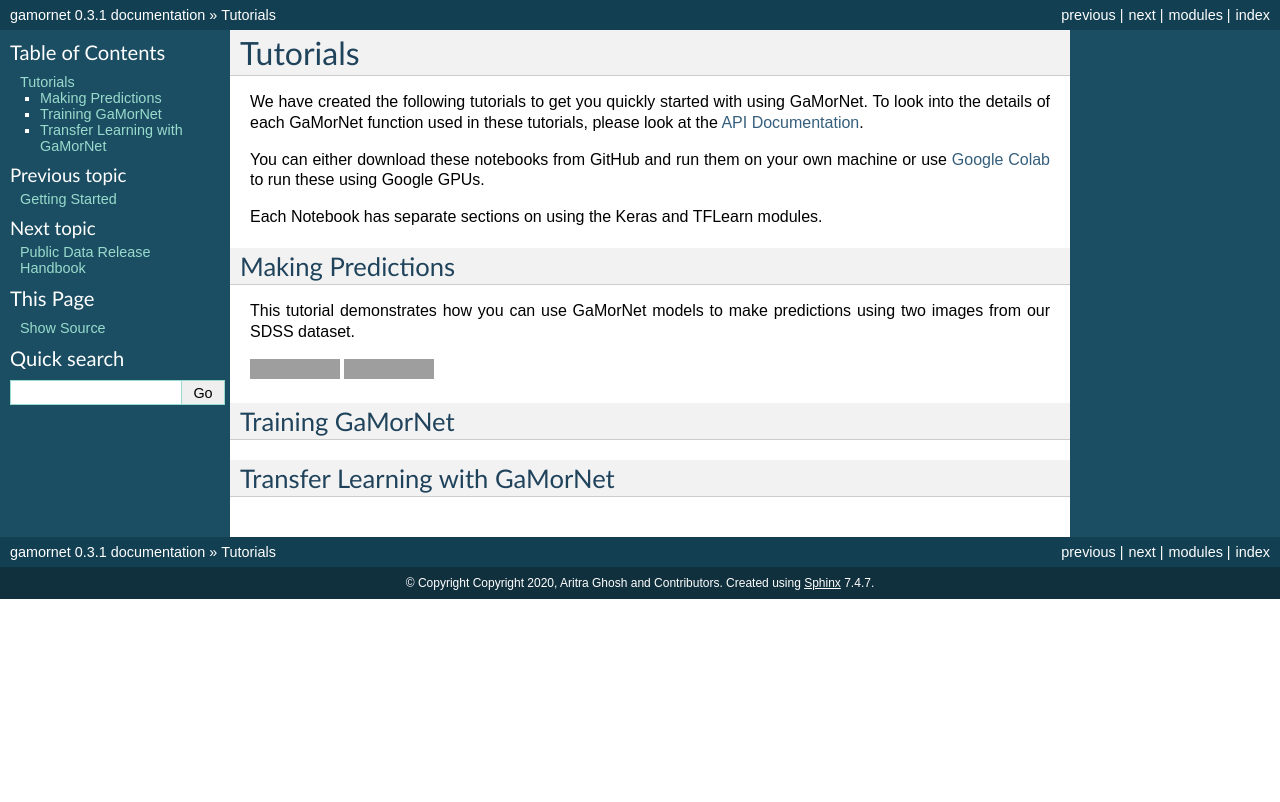
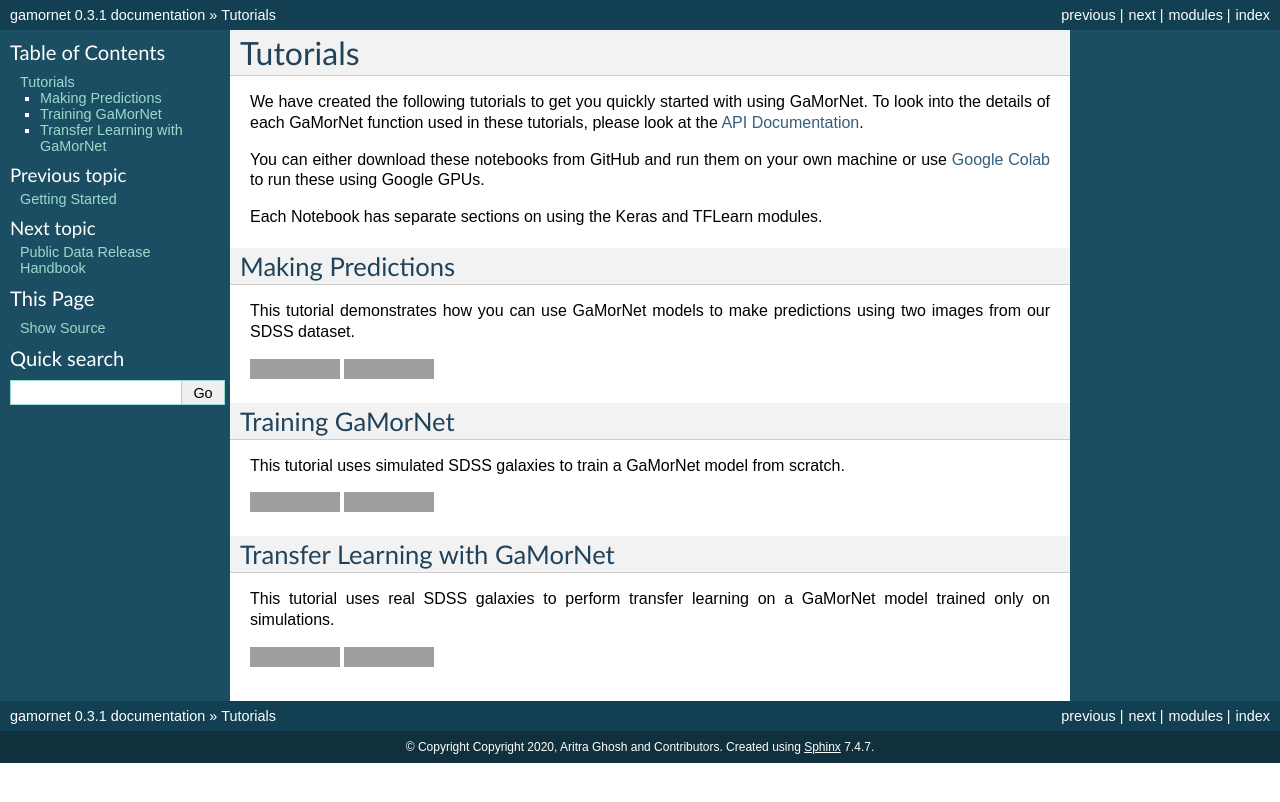
Before and after one commit to aritraghsh09/GaMorNet, a Sphinx documentation site: the page built from docs/source/tutorials.rst, in a window 1280 px wide. Shown: the top 802 px of the page. Built offline with Sphinx 7.4.7, drawn with Linux system fonts in a browser that asks for light colours; grey boxes are pictures that could not be loaded.

Commit message:
Adding all notebooks

```diff
--- a/docs/source/tutorials.rst
+++ b/docs/source/tutorials.rst
@@ -9,6 +9,8 @@ You can either download these notebooks from GitHub and run them on your own mac
 
 Each Notebook has separate sections on using the Keras and TFLearn modules.
 
+
+.. _prediction_tutorial:
 
 Making Predictions
 ------------------
@@ -24,9 +26,33 @@ This tutorial demonstrates how you can use GaMorNet models to make predictions u
     :alt: Open in GitHub
 
 
+.. _training_tutorial:
+
 Training GaMorNet
 -----------------
 
+This tutorial uses simulated SDSS galaxies to train a GaMorNet model from scratch.
+
+.. image:: https://colab.research.google.com/assets/colab-badge.svg
+    :target: https://colab.research.google.com/github/aritraghsh09/GaMorNet/blob/master/tutorials/gamornet_train_tutorial.ipynb
+    :alt: Run in Google Colab
+
+.. image:: https://img.shields.io/badge/|%20-Open%20In%20GitHub-informational?logo=github
+    :target: https://github.com/aritraghsh09/GaMorNet/blob/master/tutorials/gamornet_train_tutorial.ipynb
+    :alt: Open in GitHub
+
+
+.. _tl_tutorial:
 
 Transfer Learning with GaMorNet
 -------------------------------
+
+This tutorial uses real SDSS galaxies to perform transfer learning on a GaMorNet model trained only on simulations.
+
+.. image:: https://colab.research.google.com/assets/colab-badge.svg
+    :target: https://colab.research.google.com/github/aritraghsh09/GaMorNet/blob/master/tutorials/gamornet_tl_tutorial.ipynb
+    :alt: Run in Google Colab
+
+.. image:: https://img.shields.io/badge/|%20-Open%20In%20GitHub-informational?logo=github
+    :target: https://github.com/aritraghsh09/GaMorNet/blob/master/tutorials/gamornet_tl_tutorial.ipynb
+    :alt: Open in GitHub
```
